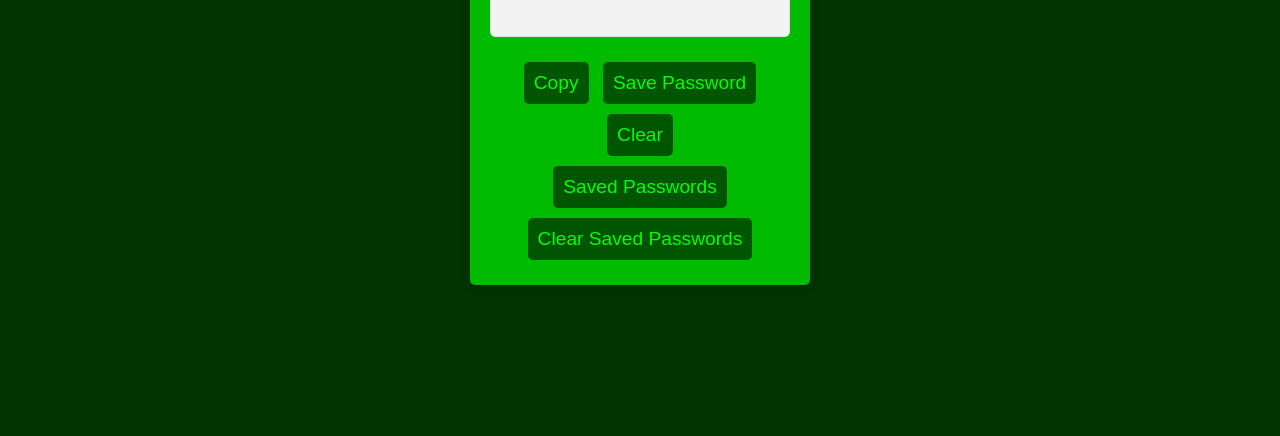
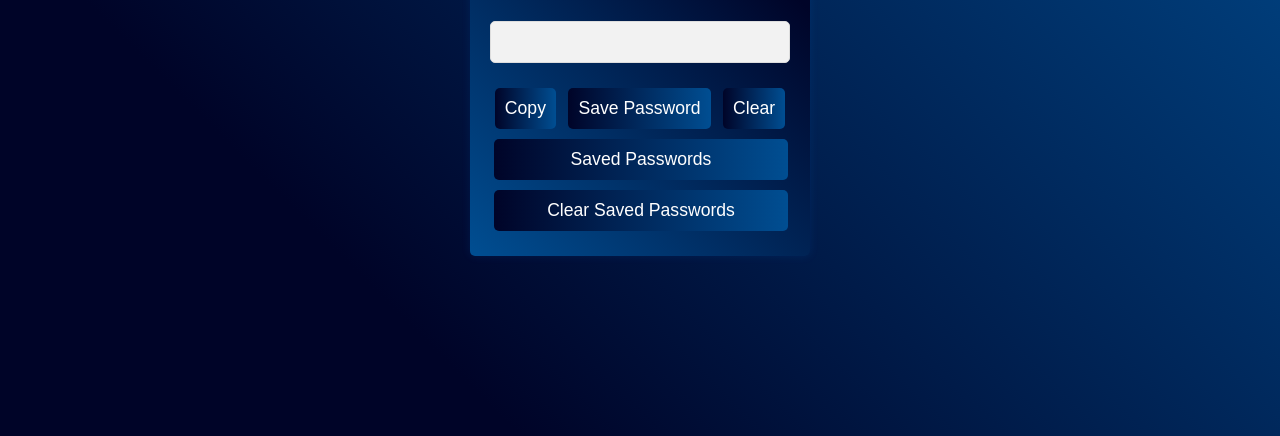
Before and after one commit to thesuryanshparashar/password-generator, a plain HTML site: page index.html in a window 1280 px wide. Shown: the part 364-800 px from the top of the page. Drawn offline with Linux system fonts and the light colour scheme.

Commit message:
major updates

```diff
--- a/styles.css
+++ b/styles.css
@@ -1,6 +1,9 @@
+html {
+    background: linear-gradient(225deg, #004e92, #000428 75%);
+}
+
 body {
     font-family: Arial, sans-serif;
-    background-color: #030;
     margin: 0;
     padding: 0;
     display: flex;
@@ -12,35 +15,44 @@ body {
 main {
     max-width: 300px;
     padding: 20px;
-    background-color: #0b0;
-    box-shadow: 0 0 10px rgba(0, 0, 0, 0.2);
+    background: linear-gradient(45deg, #004e92, #000428 75%);
+    box-shadow: 0 0 10px #0088ff1d;
     border-radius: 5px;
     text-align: center;
+    transform: scale(0);
+    animation: scale 1s ease forwards;
+}
+
+@keyframes scale {
+    to {transform: scale(1);}
 }
 
 h1 {
     margin-bottom: 20px;
+    color: #fff;
 }
 
 button {
-    font-size: 1.2rem;
+    font-size: 1.1rem;
     padding: 10px;
-    background-color: #050;
-    color: #0f0;
+    background: linear-gradient(to right, #000428, #004e92);
+    /* background: #000428; */
+    color: #fff;
     border: none;
     border-radius: 5px;
     cursor: pointer;
-    margin: 5px;
+    margin: 5px 4px;
+    transition: all 500ms;
 }
 
 button:hover {
-    background-color: #45a049;
-    color: #020;
+    background: #077d8a;
+    color: #000;
+    font-weight: 500;
 }
 
-button:active {
-    background-color: #3d8b41;
-    color: #020;
+.full-width {
+    width: 98%;
 }
 
 .password {
@@ -48,6 +60,7 @@ button:active {
     font-size: 1.2rem;
     padding: 10px;
     margin: 20px 0;
+    /* font-weight: 700; */
     background-color: #f2f2f2;
     border: 1px solid #ddd;
     border-radius: 5px;
```
